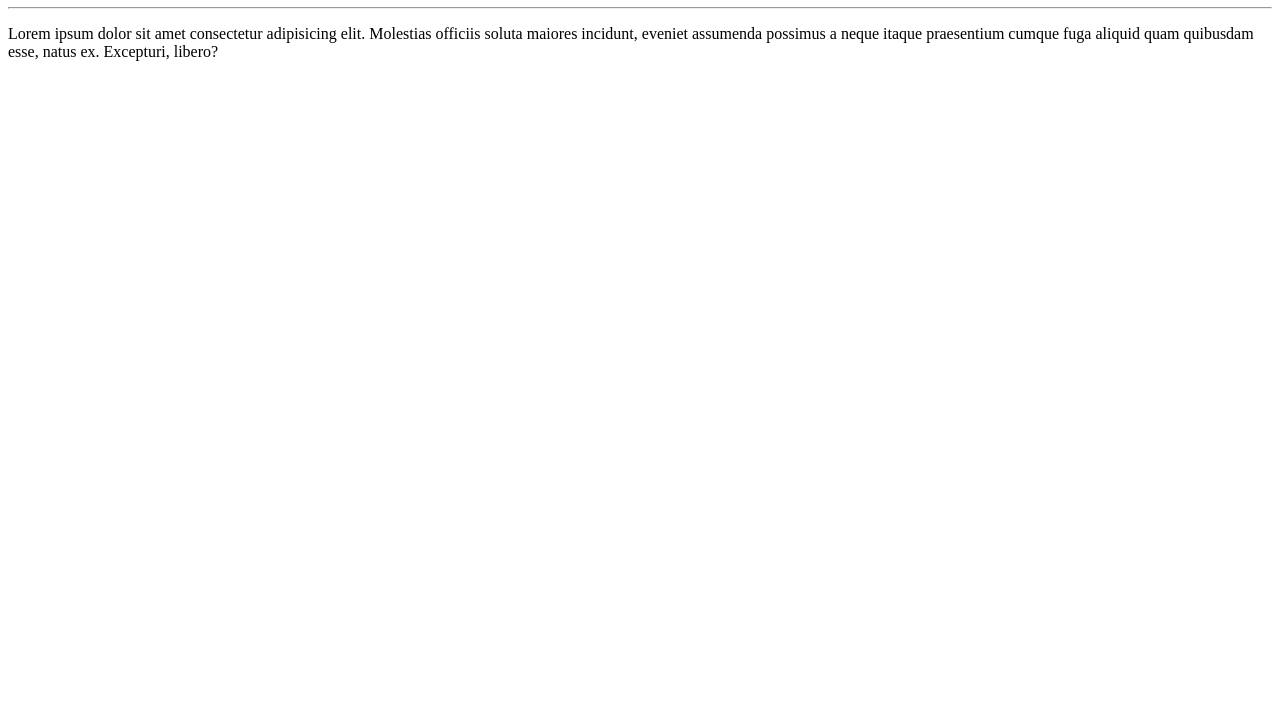
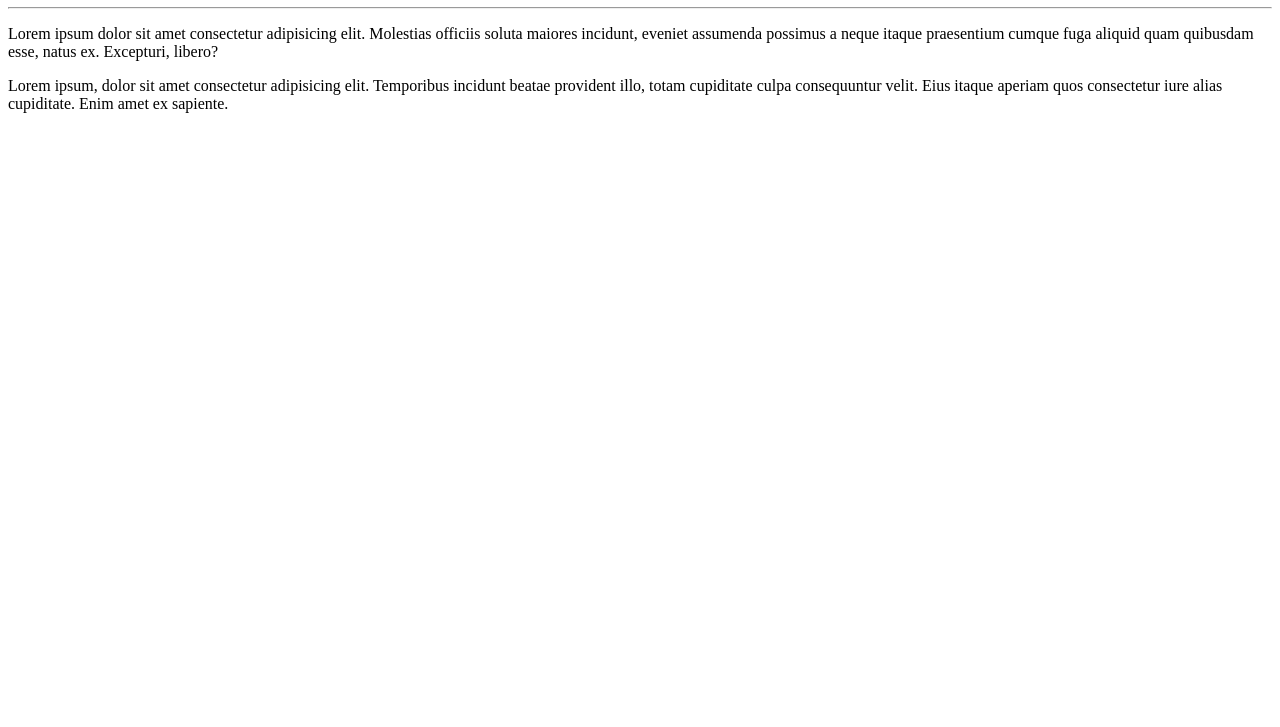
Before and after one commit to felipeagcaetano/Ola-Mundo, a plain HTML site: page site-exemplo/index.html in a window 1280 px wide. Shown: the part 73-800 px from the top of the page. Drawn offline with Linux system fonts and the light colour scheme.

Commit message:
Adicionei um parágrafo

```diff
--- a/site-exemplo/index.html
+++ b/site-exemplo/index.html
@@ -9,5 +9,6 @@
     <h1>Olá, Mundo!</h1>
     <hr>
     <p>Lorem ipsum dolor sit amet consectetur adipisicing elit. Molestias officiis soluta maiores incidunt, eveniet assumenda possimus a neque itaque praesentium cumque fuga aliquid quam quibusdam esse, natus ex. Excepturi, libero?</p>
+    <p>Lorem ipsum, dolor sit amet consectetur adipisicing elit. Temporibus incidunt beatae provident illo, totam cupiditate culpa consequuntur velit. Eius itaque aperiam quos consectetur iure alias cupiditate. Enim amet ex sapiente.</p>
 </body>
 </html>
```
